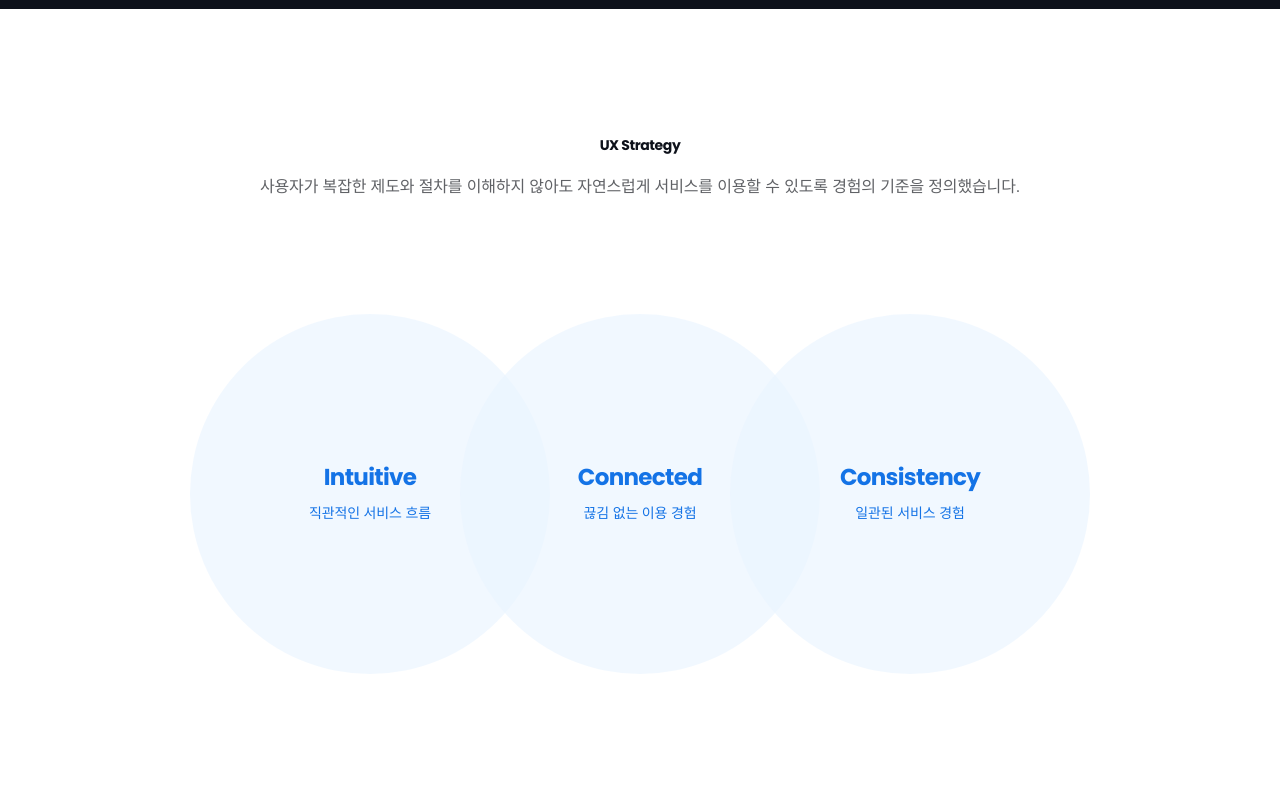
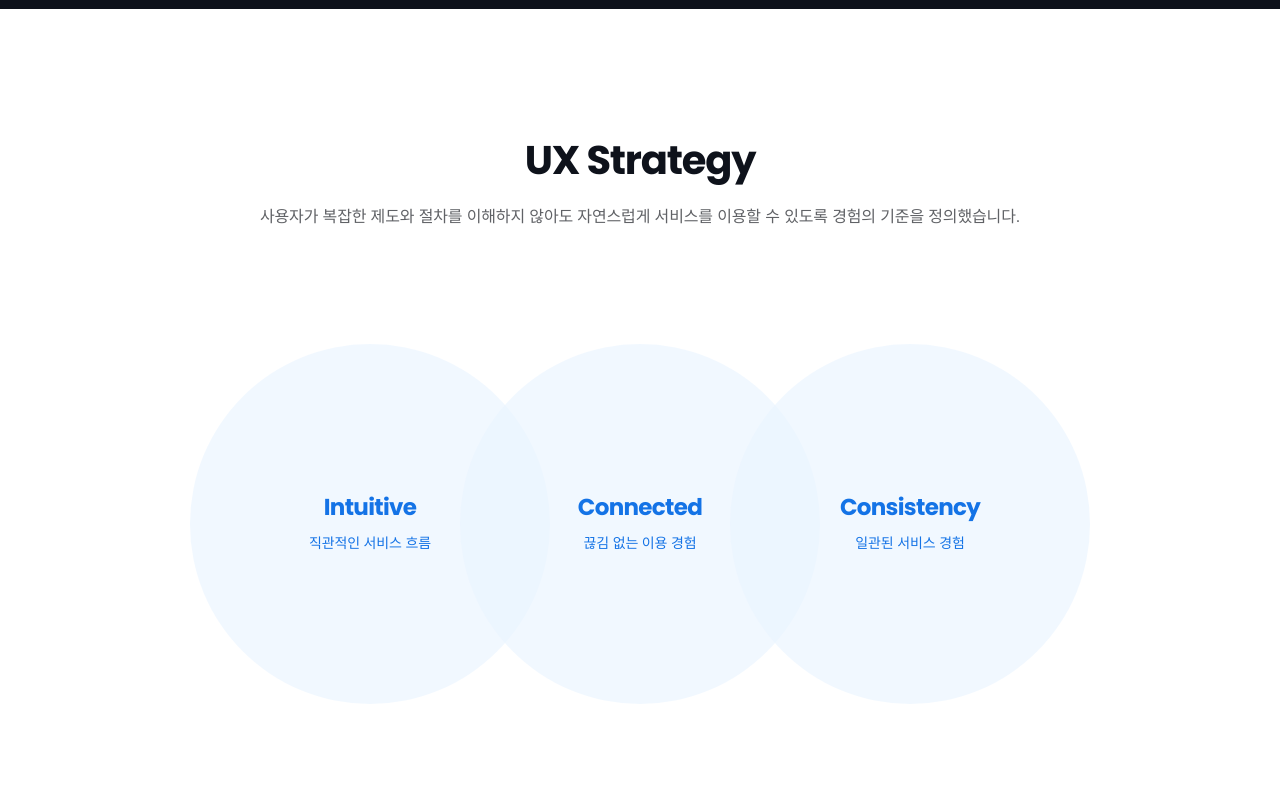
Before and after one commit to ahn-sh/portfolio, a plain HTML site: page projects/dream.html in a window 1280 px wide. Shown: the part 2060-2860 px from the top of the page. Drawn offline with Linux system fonts and the light colour scheme; a web font is replaced by a local one.

Commit message:
fix: 프로젝트 상세 페이지 타이포 및 스타일 오류 수정

```diff
--- a/css/project.css
+++ b/css/project.css
@@ -328,7 +328,7 @@
 
     font-family: var(--font-family-en);
 
-    font-size: var(--font-size-display);
+    font-size: clamp(40px, 3vw, 56px);
 
     font-weight: var(--font-weight-bold);
 
@@ -368,7 +368,7 @@
 
     font-family: var(--font-family-en);
 
-    font-size: var(--font-size-md);
+    font-size: var(--font-size-body-md);
     font-weight: var(--font-weight-semibold);
 
     color: var(--project-primary);
--- a/css/variables.css
+++ b/css/variables.css
@@ -78,17 +78,16 @@
 
 
     /* ========================================
-       Typography
-    ======================================== */
+      Typography
+   ======================================== */
 
-    /* Font Family */
     --font-family-ko: "Pretendard", sans-serif;
     --font-family-en: "Poppins", sans-serif;
 
 
     /* Font Size */
-    --font-size-display-lg: clamp(56px, 5vw, 92px);
-    --font-size-display-xl: clamp(64px, 7vw, 120px);
+
+    --font-size-display: clamp(40px, 3.2vw, 64px);
 
     --font-size-h1: clamp(32px, 2.5vw, 48px);
     --font-size-h2: clamp(26px, 1.9vw, 36px);
@@ -96,13 +95,13 @@
     --font-size-h4: clamp(18px, 1.1vw, 22px);
 
     --font-size-body-lg: clamp(16px, 1vw, 18px);
-    --font-size-body-md: clamp(14px, 0.9vw, 16px);
+   --font-size-body-md: clamp(14px, 0.9vw, 16px);
     --font-size-body-sm: clamp(13px, 0.8vw, 14px);
-
     --font-size-caption: clamp(11px, 0.7vw, 12px);
 
 
     /* Font Weight */
+
     --font-weight-regular: 400;
     --font-weight-medium: 500;
     --font-weight-semibold: 600;
@@ -110,6 +109,7 @@
 
 
     /* Line Height */
+
     --line-height-display: 1.15;
     --line-height-title: 1.4;
     --line-height-body: 1.7;
@@ -117,6 +117,7 @@
 
 
     /* Letter Spacing */
+
     --letter-spacing-tight: -0.03em;
     --letter-spacing-normal: -0.01em;
     --letter-spacing-default: 0;
```
